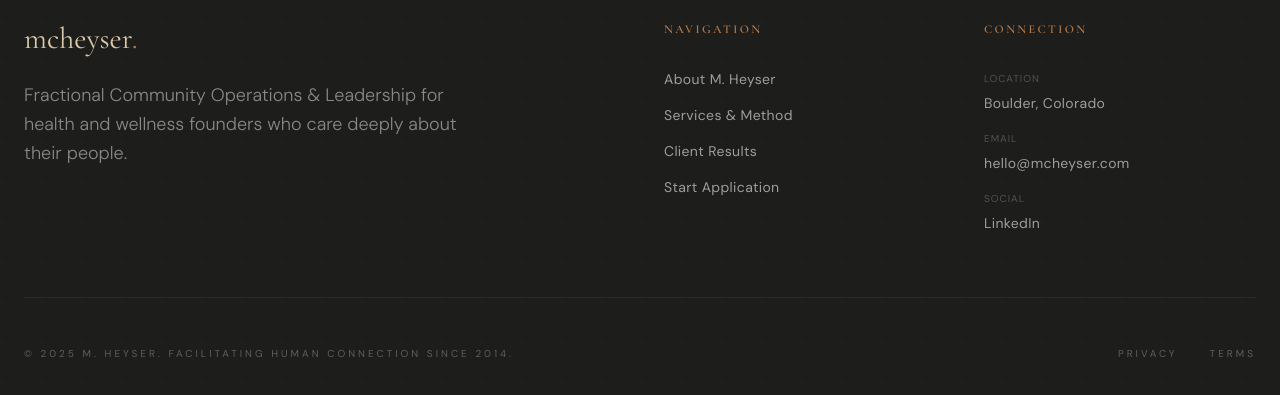
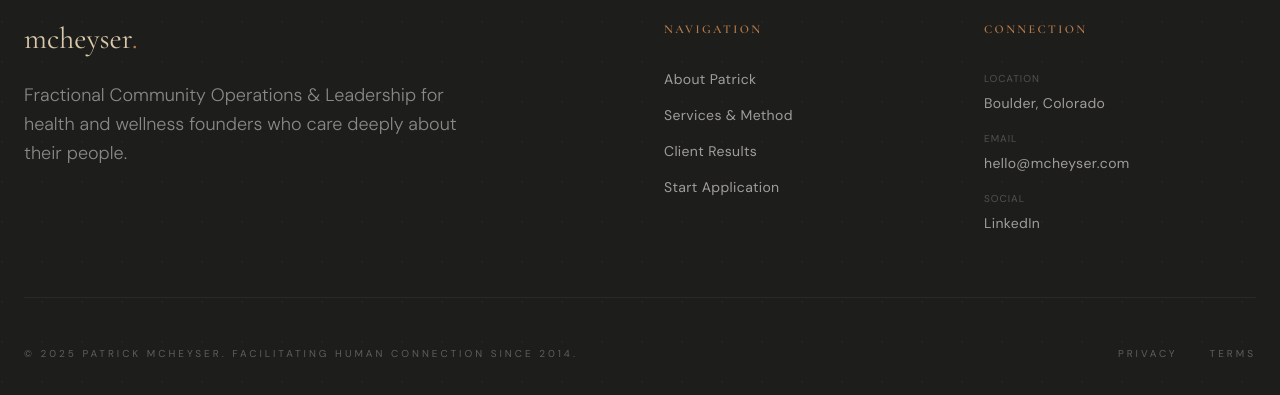
Before and after one commit to patrickmch/website, a React (Vite) app: page /#/apply in a window 1280 px wide. Shown: the part 3580-3975 px from the top of the page. Built offline with nearby package versions, Linux system fonts and the light colour scheme.

Commit message:
Add favicon and update name references
- Add SVG favicon with M letter in brand colors
- Replace M. Heyser with Patrick McHeyser throughout

```diff
--- a/components/Footer.tsx
+++ b/components/Footer.tsx
@@ -41,7 +41,7 @@ const Footer: React.FC = () => {
           <div>
             <h4 className="text-xs font-semibold uppercase tracking-[0.2em] text-copper mb-8">Navigation</h4>
             <ul className="space-y-4 text-stone/60 text-sm tracking-wide">
-              <li><Link to="/#about" className="hover:text-sand transition-colors link-hover">About M. Heyser</Link></li>
+              <li><Link to="/#about" className="hover:text-sand transition-colors link-hover">About Patrick</Link></li>
               <li><Link to="/#services" className="hover:text-sand transition-colors link-hover">Services & Method</Link></li>
               <li><Link to="/#results" className="hover:text-sand transition-colors link-hover">Client Results</Link></li>
               <li><Link to="/apply" className="hover:text-sand transition-colors link-hover">Start Application</Link></li>
@@ -69,7 +69,7 @@ const Footer: React.FC = () => {
 
         {/* Bottom Bar */}
         <div className="pt-12 border-t border-white/5 flex flex-col md:flex-row justify-between items-center text-[10px] text-stone/30 uppercase tracking-[0.3em] gap-4 text-center">
-          <p>© {new Date().getFullYear()} M. Heyser. Facilitating human connection since 2014.</p>
+          <p>© {new Date().getFullYear()} Patrick McHeyser. Facilitating human connection since 2014.</p>
           <div className="flex gap-8">
             <a href="#" className="hover:text-stone transition-colors link-hover">Privacy</a>
             <a href="#" className="hover:text-stone transition-colors link-hover">Terms</a>
--- a/index.html
+++ b/index.html
@@ -5,6 +5,7 @@
     <meta charset="UTF-8">
     <meta name="viewport" content="width=device-width, initial-scale=1.0">
     <title>mcheyser | Your community should thrive without you</title>
+    <link rel="icon" type="image/svg+xml" href="/favicon.svg">
     <script src="https://cdn.tailwindcss.com"></script>
     <link rel="preconnect" href="https://fonts.googleapis.com">
     <link rel="preconnect" href="https://fonts.gstatic.com" crossorigin>
--- a/metadata.json
+++ b/metadata.json
@@ -1,6 +1,6 @@
 
 {
   "name": "mcheyser - Community Catalyst",
-  "description": "High-touch community leadership by M. Heyser. Helping wellness educators build sustainable, high-retention communities through world-class facilitation.",
+  "description": "High-touch community leadership by Patrick McHeyser. Helping wellness educators build sustainable, high-retention communities through world-class facilitation.",
   "requestFramePermissions": []
 }
```
Also changed, not shown: public/favicon.svg (added).
